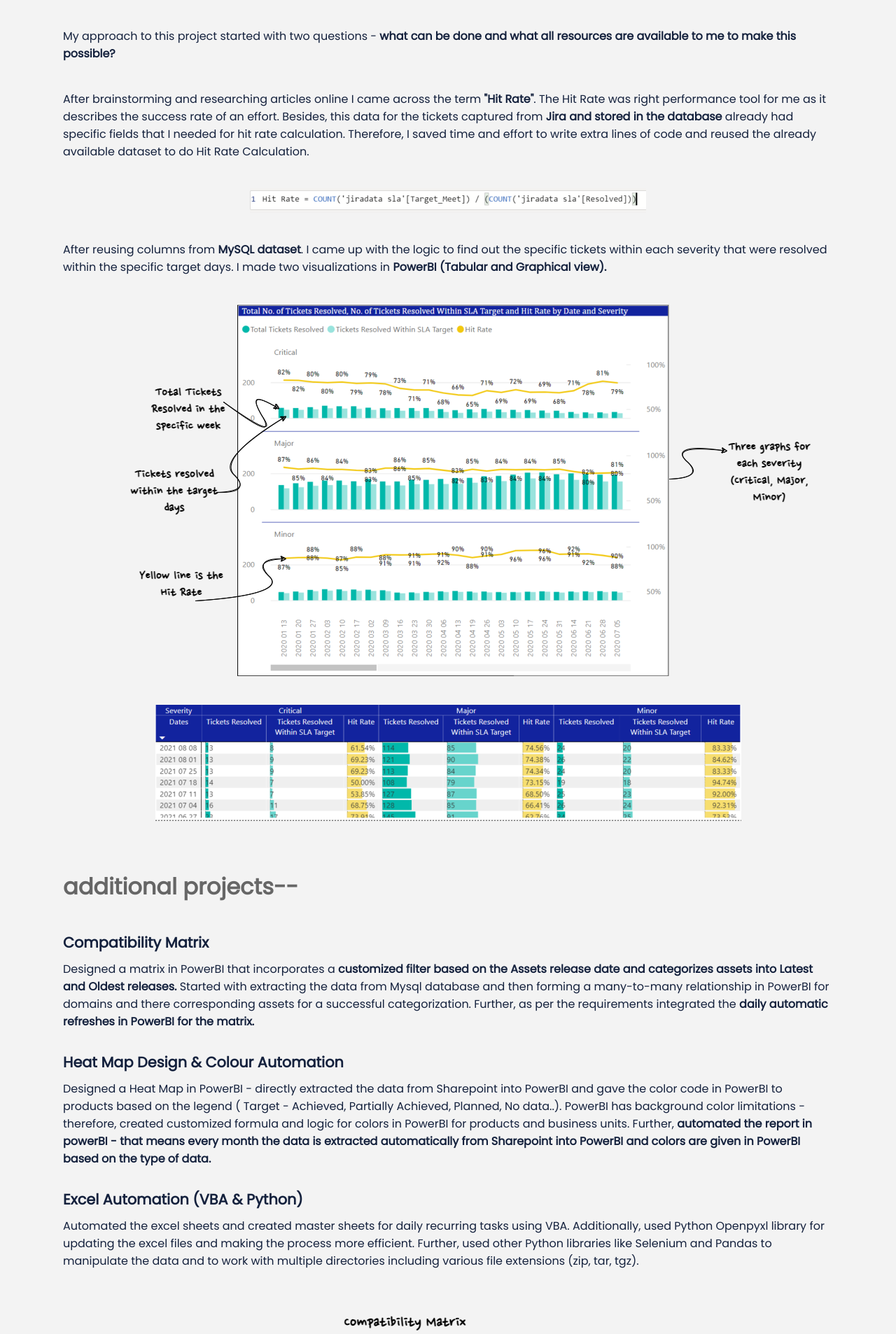
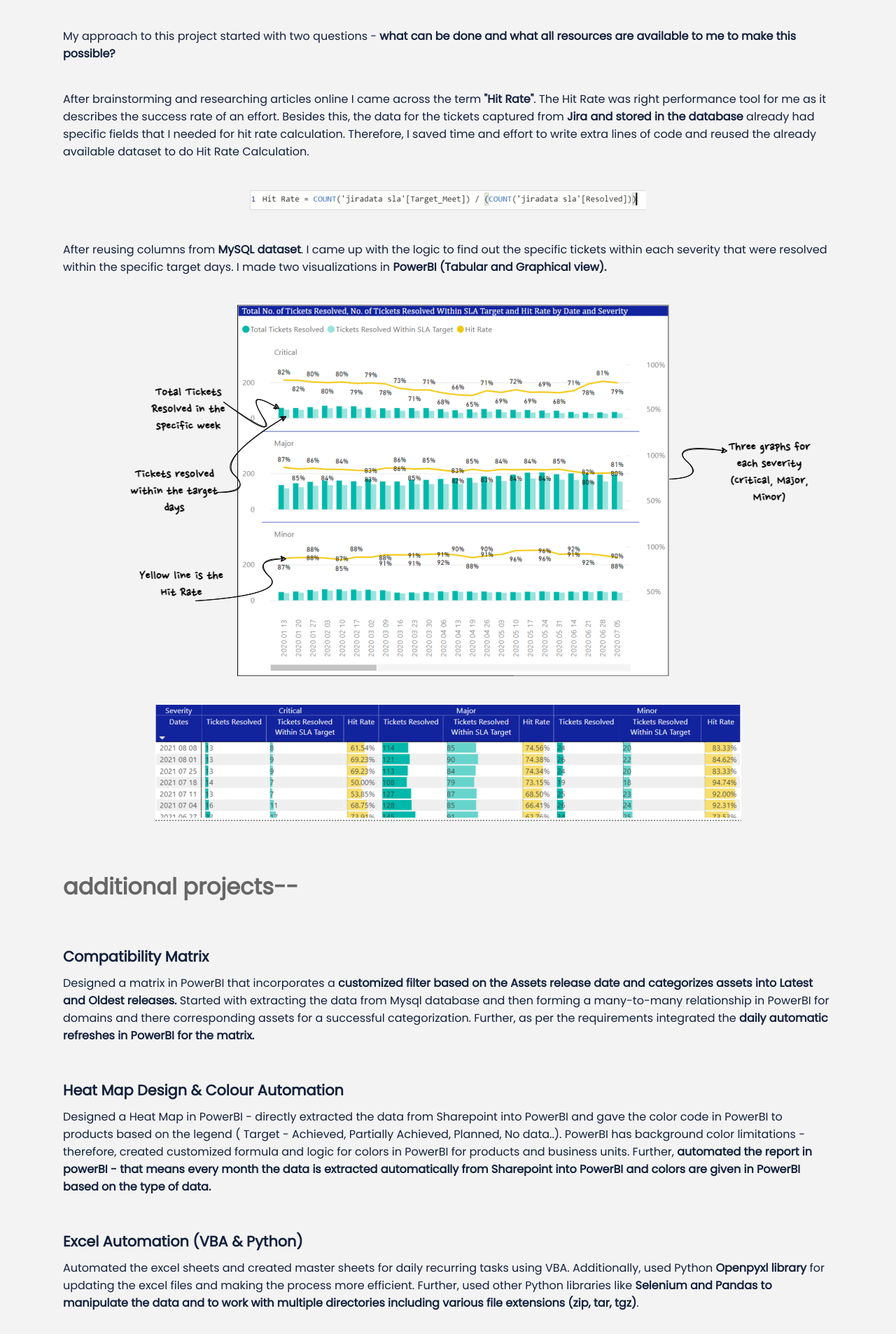
Before and after one commit to AnanyaThukral/Portfolio, a React (Create React App) app: page /nokiaCoop in a window 1280 px wide. Shown: the part 580-2486 px from the top of the page at 70% size. Built offline with nearby package versions, Linux system fonts and the light colour scheme.

Commit message:
final review and updates

```diff
--- a/src/AdditionalProject.js
+++ b/src/AdditionalProject.js
@@ -35,11 +35,11 @@ const AdditionalProject = () => {
         <Text>
           <Title>Excel Automation (VBA & Python)</Title>
           Automated the excel sheets and created master sheets for daily
-          recurring tasks using VBA. Additionally, used Python Openpyxl library
+          recurring tasks using VBA. Additionally, used Python <Bold>Openpyxl library </Bold>
           for updating the excel files and making the process more efficient.
-          Further, used other Python libraries like Selenium and Pandas to
+          Further, used other Python libraries like <Bold>Selenium and Pandas to
           manipulate the data and to work with multiple directories including
-          various file extensions (zip, tar, tgz).
+          various file extensions (zip, tar, tgz)</Bold>.
         </Text>
         <ImageContainer>
           <Image src="./img/SLACM.png" />
@@ -49,18 +49,20 @@ const AdditionalProject = () => {
         </ImageContainer>
         <Text style={{ marginTop: "30px" }}>
           <Title>Working with JIRA REST API</Title>
-          This was not a project that was assigned to me but I wanted to explore
+          This was not a project that was assigned to me but I wanted to <Bold>explore
           the possibility to change how we were extracting the data from Jira
-          into MySQL Database. The way data was being extracted was through perl
+          into MySQL Database</Bold>. The way data was being extracted was through perl
           scripts. The scripts were hard to maintain as a lot of people don't
           know how to code in perl and would rather prefer coding in Python.
-          <br />I took the initiative and started exploring JIRA RestAPI and how
+          <Text>
+            I took the initiative and started exploring JIRA REST API and how
             that can be used along with Python. Python already has a library that
             eases the use of Jira REST API and has been used in production for
             years. I made good progress over the months and successfully built a
             connection between Nokia's JIRA through Python and was able to fetch
             the required data. The code can not be shared currently but will be
             used in the future developments.
+          </Text>
         </Text>
       </ProjectContainer>
     </Container>
@@ -83,7 +85,9 @@ const ProjectContainer = styled.div`
   gap: 30px;
 `;
 
-const Text = styled.div``;
+const Text = styled.div`
+  margin-top: 20px;
+`;
 
 const Title = styled.div`
   color: #14213d;
--- a/src/ProjectBackground.js
+++ b/src/ProjectBackground.js
@@ -15,7 +15,7 @@ const ProjectBackground = () => {
                         My approach to this project started with two questions - <Bold>what can be done and what all resources are available to me to make this possible?</Bold>
                     </Description>
                     <Description>
-                        After brainstorming and researching articles online I came across the term <Bold>"Hit Rate"</Bold>. The Hit Rate was right performance tool for me as it describes the success rate of an effort. Besides, this data for the tickets captured from <Bold>Jira and stored in the database</Bold> already had specific fields that I needed for hit rate calculation. Therefore, I saved time and effort to write extra lines of code and reused the already available dataset to do Hit Rate Calculation.
+                        After brainstorming and researching articles online I came across the term <Bold>"Hit Rate"</Bold>. The Hit Rate was right performance tool for me as it describes the success rate of an effort. Besides this, the data for the tickets captured from <Bold>Jira and stored in the database</Bold> already had specific fields that I needed for hit rate calculation. Therefore, I saved time and effort to write extra lines of code and reused the already available dataset to do Hit Rate Calculation.
                     </Description>
                         <Image src = "./img/NokiaSLA3.png" />
                     <Description >
@@ -32,7 +32,7 @@ const ProjectBackground = () => {
             <span>my take away from this internship --</span>
             <DescriptionContainer>
                 <Description>
-                    The most important lesson that I have learnt during my time at Nokia is - no matter how big or difficult the project or problem is - if you break it into pieces and try to work with it in chunks - you can definitely solve it. I have worked with brand new tools in this internship which i have never used in school or other jobs and hence I have realized that it's not about the coding language you choose or the tool you use - it's all about problem solving and then finding the right tool and technology to solve that problem.
+                    The most important lesson that I have learnt during my time at Nokia is - <Bold>no matter how big or difficult the project or problem is - if you break it into pieces and try to work with it in chunks - you can definitely solve it.</Bold> I have worked with brand new tools in this internship which i have never used in school or other jobs and hence I have realized that it's not about the coding language you choose or the tool you use - <Bold>it's all about problem solving and then finding the right tool and technology to solve that problem.</Bold>
                 </Description>
             </DescriptionContainer>
         </Container>
```
Lines whose indentation alone changed are shown as unchanged.
